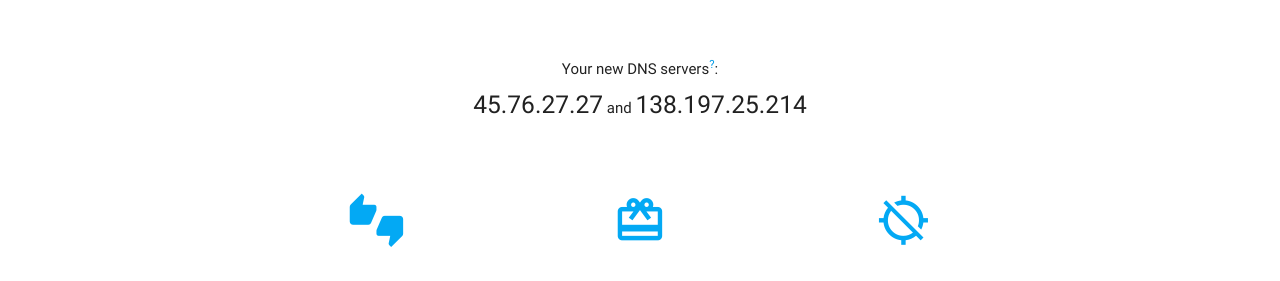
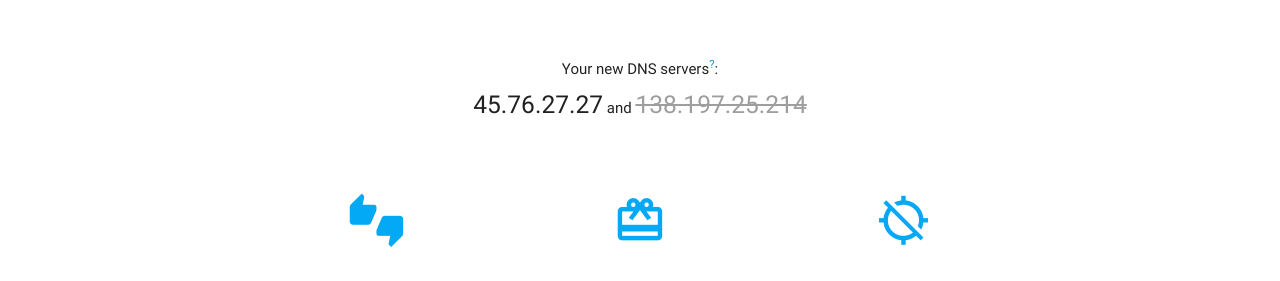
Before and after one commit to moderntld/www.moderntld.com, a Jekyll site: the page built from index.html, in a window 1280 px wide. Shown: the part 349-630 px from the top of the page. Built offline with Jekyll 4.4.1, drawn with Linux system fonts in a browser that asks for light colours; the list of posts is cut into pages by our own code; comment, search, counter and statistics services are not loaded.

Commit message:
Temporary maintenance on NY server

```diff
--- a/index.html
+++ b/index.html
@@ -19,7 +19,7 @@ layout: default
 		<br /><br />
 		<a href="/get-started" class="waves-effect waves-light btn-large z-depth-0 blue"><i class="material-icons left">play_arrow</i>Get Started!</a>
 		<br /><br /><br />
-    <p class="center-align">Your new DNS servers<sup><a class="tooltipped" data-position="top" data-delay="0" data-tooltip="Click to learn more" href="{{ "/infrastructure" | prepend: site.baseurl }}">?</a></sup>:</br><span class="dns tooltipped" data-position="bottom" data-delay="15" data-tooltip="Chicago, IL">45.76.27.27</span> and <span class="dns tooltipped" data-position="bottom" data-delay="15" data-tooltip="New York, NY">138.197.25.214</span></p>
+    <p class="center-align">Your new DNS servers<sup><a class="tooltipped" data-position="top" data-delay="0" data-tooltip="Click to learn more" href="{{ "/infrastructure" | prepend: site.baseurl }}">?</a></sup>:</br><span class="dns tooltipped" data-position="bottom" data-delay="15" data-tooltip="Chicago, IL">45.76.27.27</span> and <span class="dns tooltipped grey-text" data-position="bottom" data-delay="15" data-tooltip="New York, NY - Temporary Maintenance"><strike>138.197.25.214</strike></span></p>
     <br />
             </div>
         </div>
```
